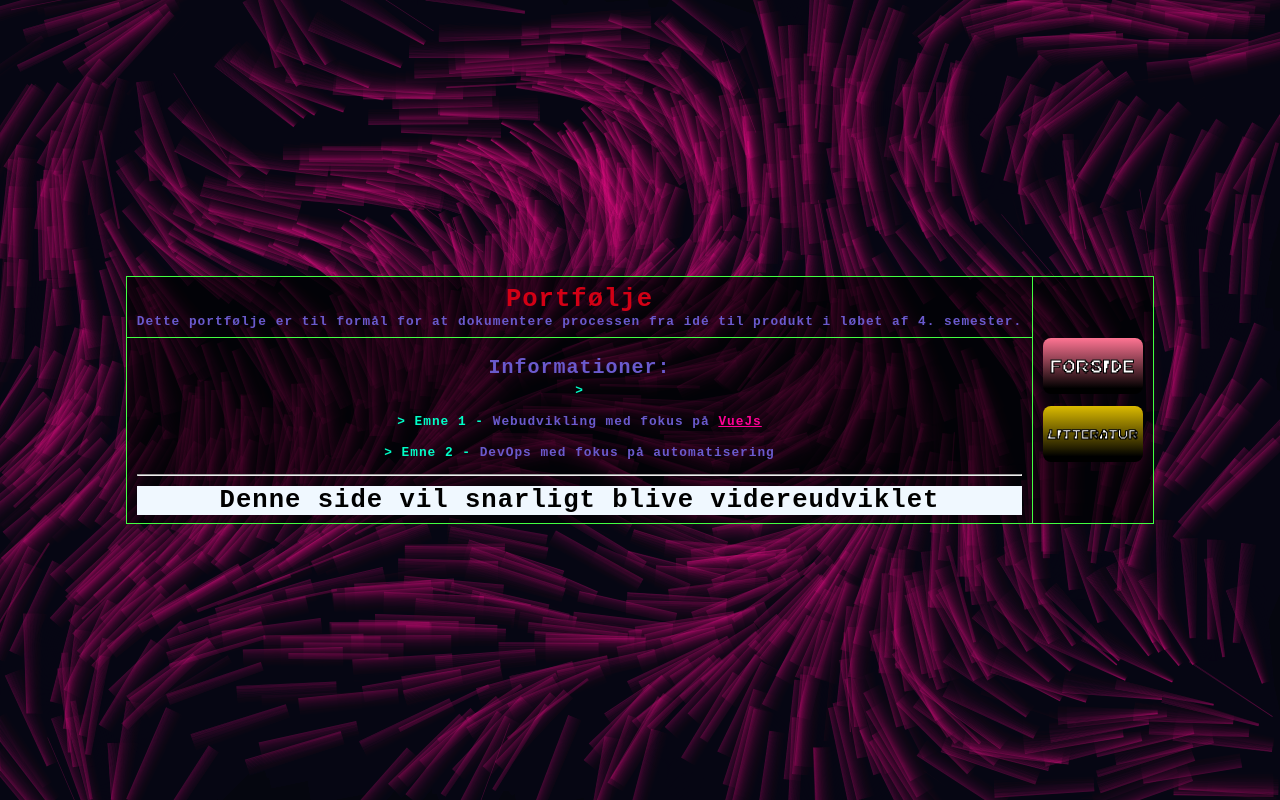
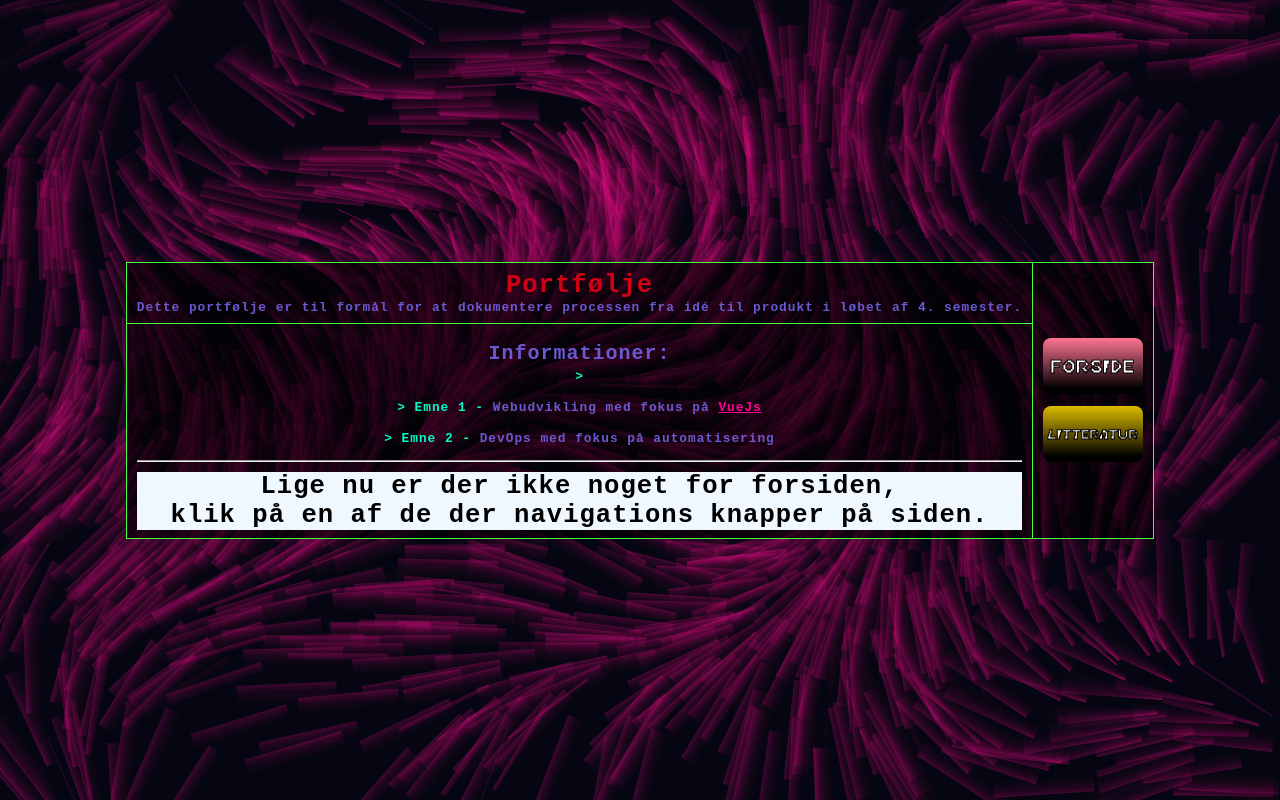
Before and after one commit to Gatherer4466/gatherer4466.github.io, a Vue app: page / in a window 1280 px wide. Built offline with nearby package versions, Linux system fonts and the light colour scheme.

Commit message:
update first label

```diff
--- a/src/views/HomeView.vue
+++ b/src/views/HomeView.vue
@@ -1,5 +1,7 @@
 <template>
   <div>
-    <h1 style="background-color: aliceblue">Denne side vil snarligt blive videreudviklet</h1>
+    <h1 style="background-color: aliceblue">Lige nu er der ikke noget for forsiden,
+      <br />
+      klik på en af de der navigations knapper på siden.</h1>
   </div>
 </template>
```
